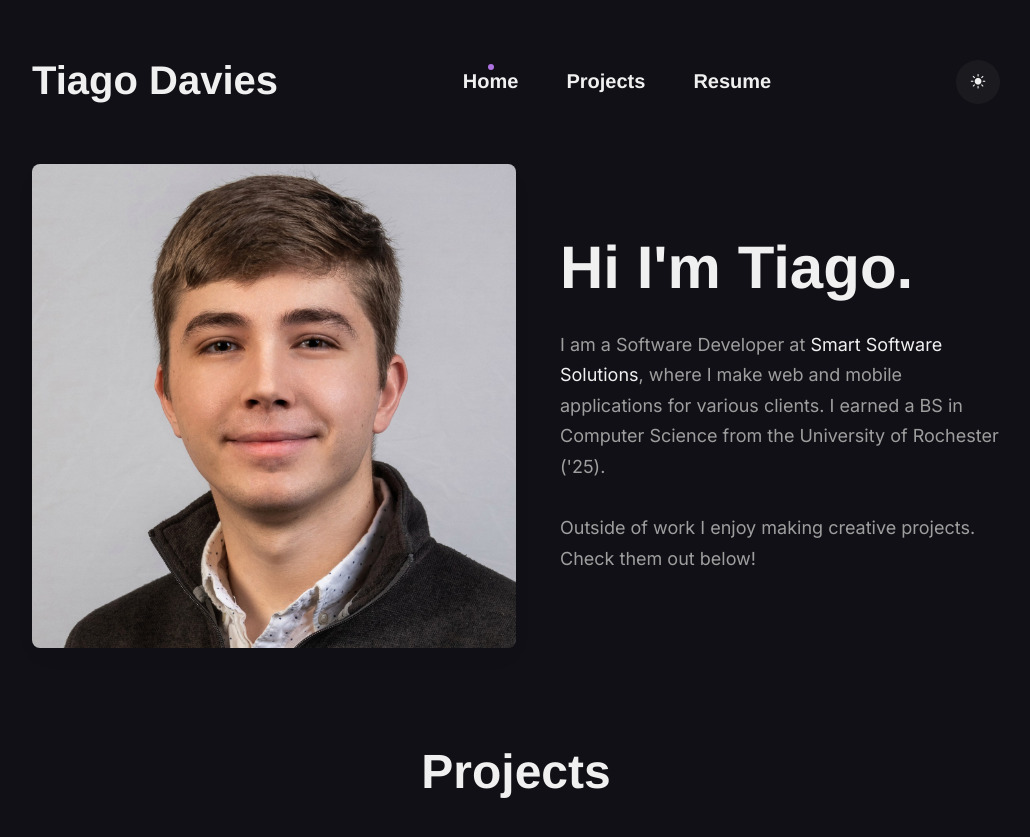
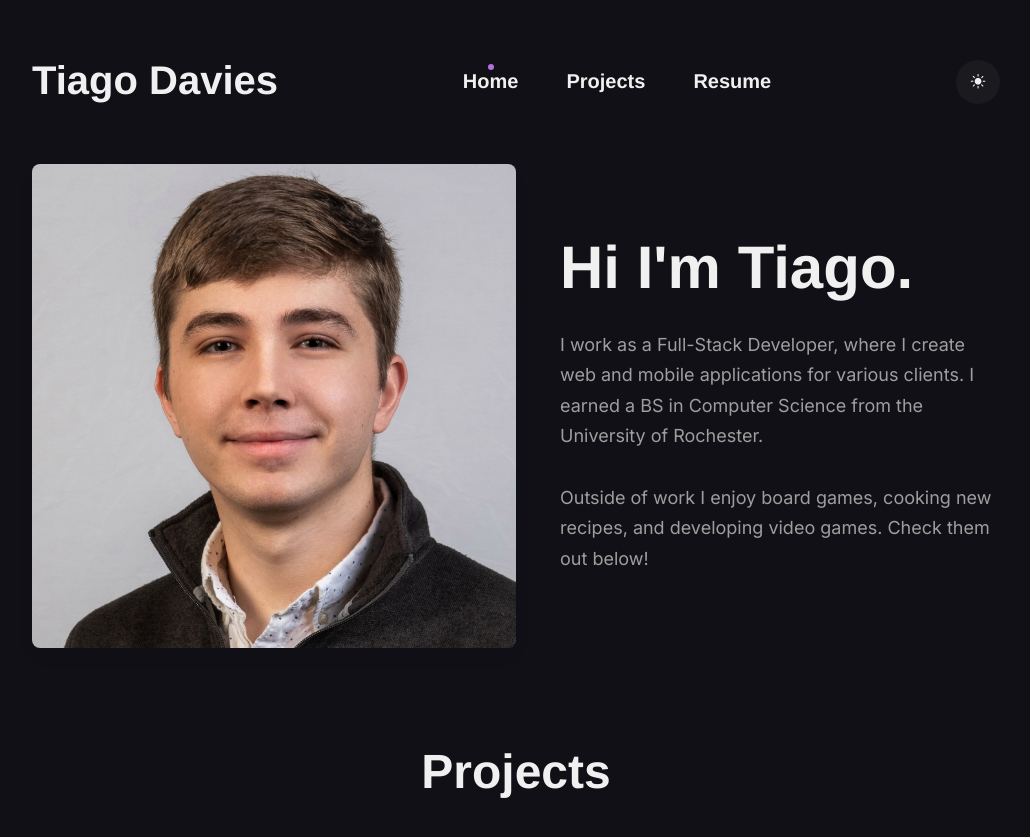
Before and after one commit to YAGOTAGO/yagotago.github.io, a Jekyll site: the page built from index.html, in a window 1280 px wide and 900 px high, cut to the strip 0-840 px from the top of the window. Shown: the top 837 px of the strip, without its empty margins (124-1154 px from the left). Built offline with Jekyll 4.4.1, drawn with Linux system fonts in a browser that asks for light colours; nearby versions of some CDN libraries; some web fonts are replaced.

Commit message:
Update settings.yml

```diff
--- a/_data/settings.yml
+++ b/_data/settings.yml
@@ -37,7 +37,7 @@ social:
 # Hero Settings
 hero:
   hero__title: Hi I'm Tiago.
-  hero__description: I am a Software Developer at <a href="https://www.smartsoftwareinc.com/">Smart Software Solutions</a>, where I make web and mobile applications for various clients. I earned a BS in Computer Science from the University of Rochester ('25). <br><br> Outside of work I enjoy making creative projects. Check them out below!  #hyperlink <a href="/projects/">here</a>
+  hero__description: I work as a Full-Stack Developer, where I create web and mobile applications for various clients. I earned a BS in Computer Science from the University of Rochester. <br><br> Outside of work I enjoy board games, cooking new recipes, and developing video games. Check them out below!
   hero__image: '/images/personal/Tiago-Portrait.jpg'
 
 #-------------------------------
```
